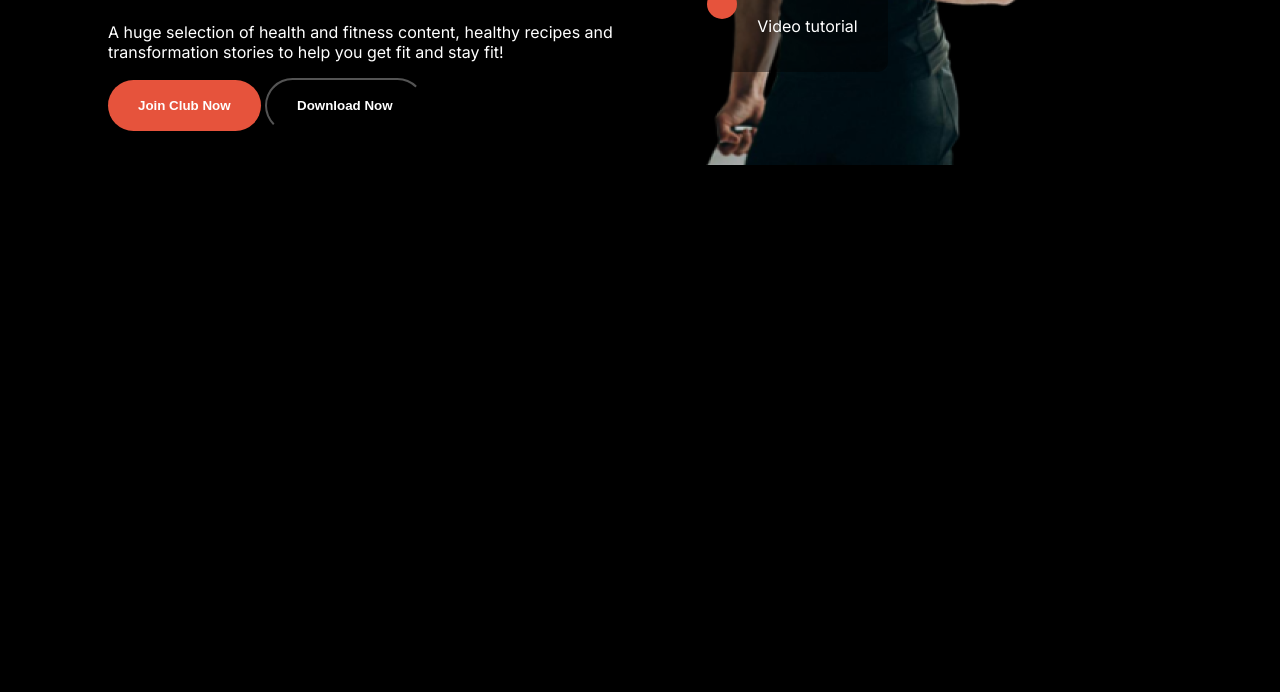
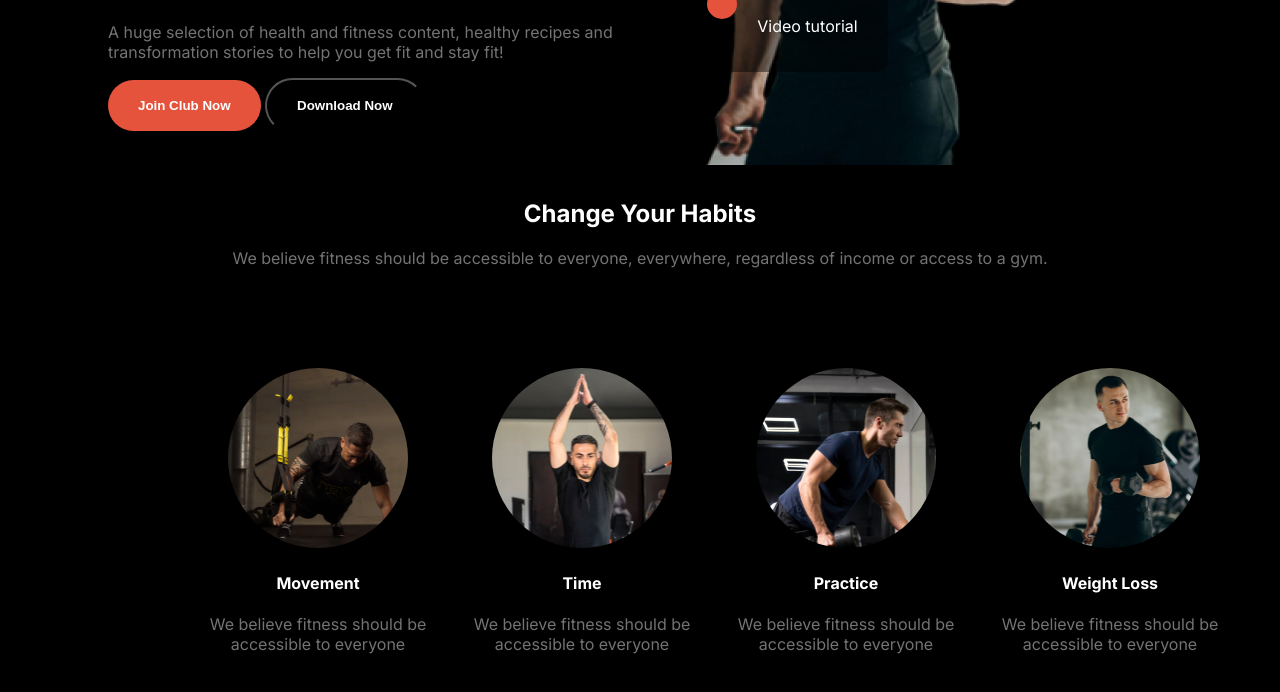
Before and after one commit to khalid199701/programming-hero-assignment2, a plain HTML site: page index.html in a window 1280 px wide. Shown: the part 608-1300 px from the top of the page. Before the commit the page ends 807 px from the top, so only its background shows below. Drawn offline with Linux system fonts and the light colour scheme.

Commit message:
habit section added

```diff
--- a/index.html
+++ b/index.html
@@ -24,7 +24,7 @@
         <div class="banner display-flex">
             <div class="banner-content">
                 <h1 class="banner-title">Get body in <span class="shape dancing-script-font">shape</span> & stay healthy</h1>
-                <p class="banner-description">A huge selection of health and fitness content, healthy recipes and transformation stories to help you get fit and stay fit!</p>
+                <p class="banner-description des-color">A huge selection of health and fitness content, healthy recipes and transformation stories to help you get fit and stay fit!</p>
                 <button class="btn-primary fnt-color">Join Club Now</button>
                 <button class="download fnt-color">Download Now</button>
             </div>
@@ -42,10 +42,36 @@
                     <p>Free Workout Videos</p>
                 </div>
             </div>
-
         </div>
     </header>
-    <main></main>
+    <main>
+        <section class="habit">
+            <h2 class="habit-title">Change Your Habits</h2>
+            <p class="habit-description des-color">We believe fitness should be accessible to everyone, everywhere, regardless of income or access to a gym.</p>
+            <div class="card-container">
+                <div class="card">
+                    <img src="images/image 3.png" alt="" class="card-img">
+                    <h4 class="card-title">Movement</h4>
+                    <p class="card-description des-color">We believe fitness should be accessible to everyone</p>
+                </div>
+                <div class="card">
+                    <img src="images/image 2.png" alt="" class="card-img">
+                    <h4 class="card-title">Time</h4>
+                    <p class="card-description des-color">We believe fitness should be accessible to everyone</p>
+                </div>
+                <div class="card">
+                    <img src="images/image 4.png" alt="" class="card-img">
+                    <h4 class="card-title">Practice</h4>
+                    <p class="card-description des-color">We believe fitness should be accessible to everyone</p>
+                </div>
+                <div class="card">
+                    <img src="images/image 5.png" alt="" class="card-img">
+                    <h4 class="card-title">Weight Loss</h4>
+                    <p class="card-description des-color">We believe fitness should be accessible to everyone</p>
+                </div>
+            </div>
+        </section>
+    </main>
     <footer></footer>
 </body>
 </html>
--- a/styles/style.css
+++ b/styles/style.css
@@ -32,6 +32,9 @@
     border-radius: 30px;
     border: none;
     font-weight: 700;
+}
+.des-color{
+    color: #ffffff73;
 }
 /* navbar */
 .navbar{
@@ -118,6 +121,26 @@
     left: 30%;
     align-items: center;
 }
+
+/* habit section */
+.habit{
+    text-align: center;
+}
+.card-container{
+    display: grid;
+    grid-template-columns: repeat(4, 1fr);
+    gap: 40px;
+    margin: 100px 198px;
+}
+.card{
+    background-color: transparent;
+    width: 14rem;
+}
+.card-img{
+    height: 11.25rem;
+    width: 11.25rem;
+    border-radius: 90px;
+}
 /* responsive media query */
 @media screen and (max-width: 576px) {
 
@@ -141,4 +164,11 @@
     .banner-img{
         margin: 0 auto;
     }
+    .habit{
+        margin: 0 28px;
+    }
+    .card-container{
+        grid-template-columns: repeat(1, 1fr);
+        margin: 0 81px;
+    }
 }
```
